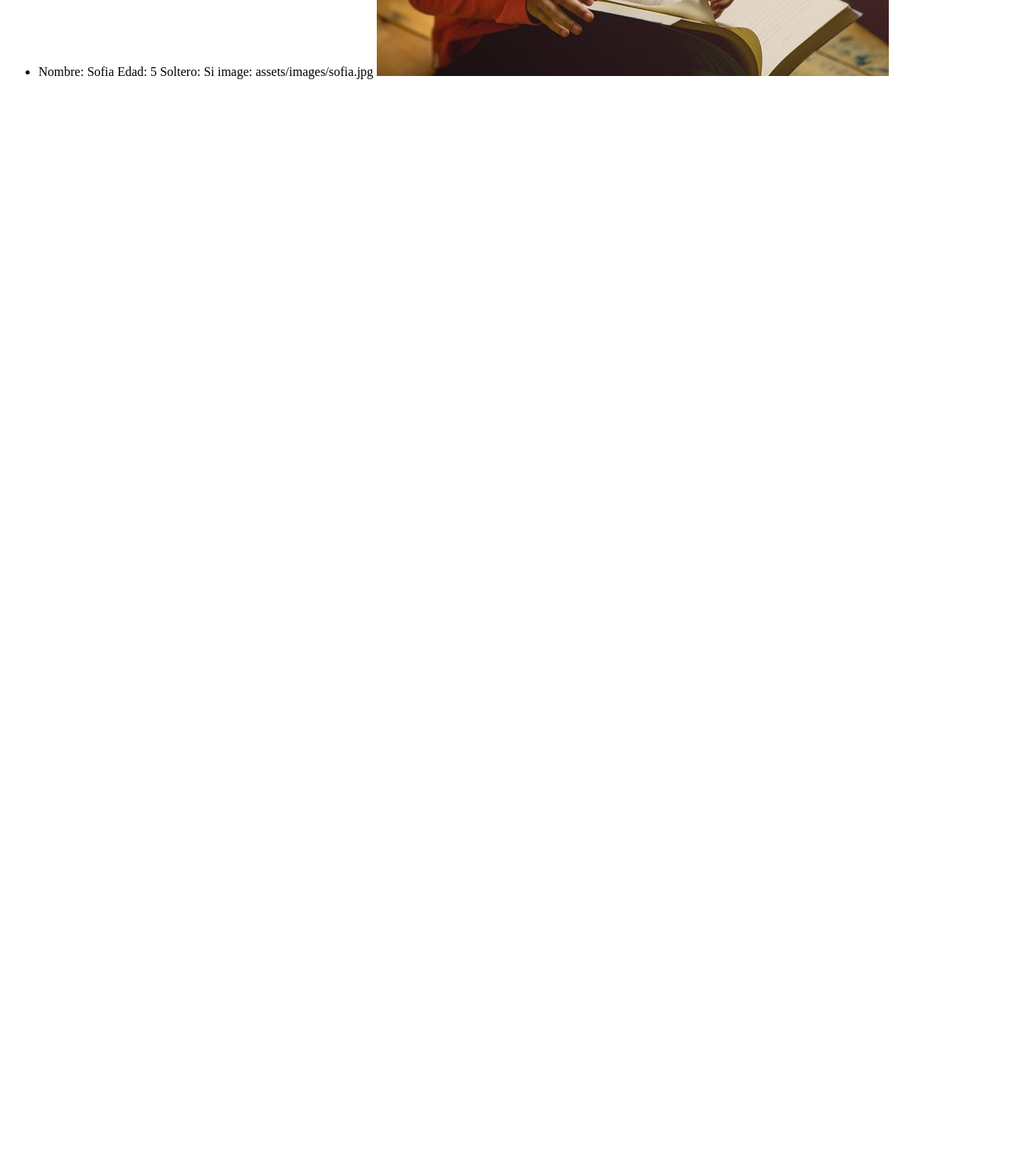
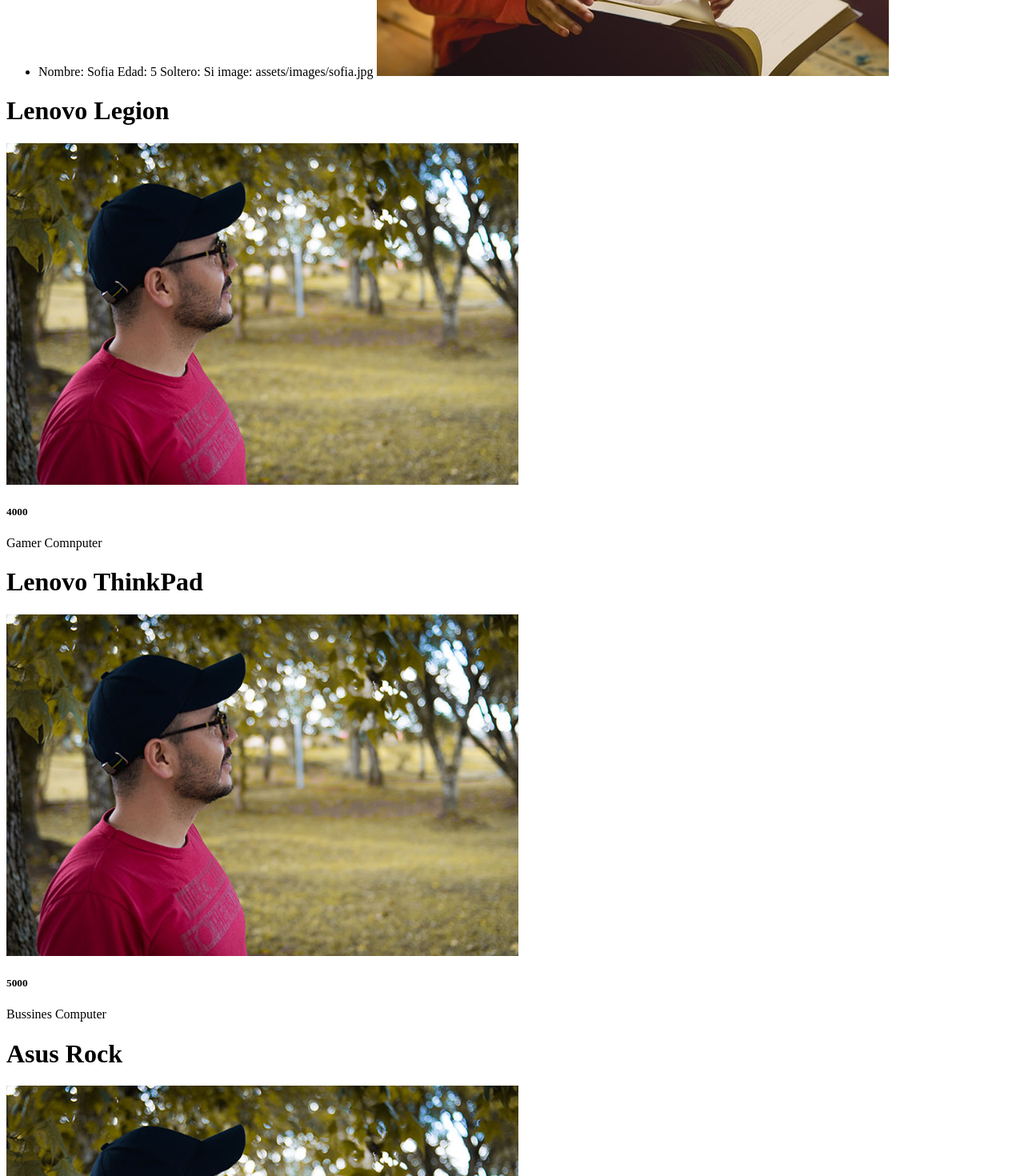
Before and after one commit to riverodc/myapp-angular, an Angular app: page / in a window 1280 px wide. Shown: the part 1480-2950 px from the top of the page at 80% size. Before the commit the page ends 1595 px from the top, so only its background shows below. Built offline with nearby package versions, Linux system fonts and the light colour scheme.

Commit message:
Componentes

```diff
--- a/src/app/app.component.html
+++ b/src/app/app.component.html
@@ -53,9 +53,11 @@
 
     Nombre: {{ user.name }}
     Edad: {{ user.age }}
-    Soltero: {{ user.isSingle ? 'Si' : 'No'}}
+    Soltero: {{ user.isSingle ? 'Si' : 'No'}} <!-- Condicional -->
     image: {{ user.avatar}}
     <img [src]="user.avatar" alt="">
 
   </li>
 </ul>
+
+<app-product [product]="product" *ngFor="let product of products"></app-product>
--- a/src/app/app.component.ts
+++ b/src/app/app.component.ts
@@ -1,4 +1,6 @@
 import { Component } from '@angular/core';
+
+import { Product } from './models/product.model';
 
 /* interface sirve para definir globalmente el tipo de dato de un objeto */
 interface User {
@@ -48,6 +50,38 @@
   ];
 
   bibleBookName = '';
+
+  /* Construimos un array de productos */
+  products: Product[] = [
+    {
+      title: 'Lenovo Legion',
+      price: 4000,
+      text: 'Gamer Comnputer',
+      image: 'assets/images/daniel.jpg',
+
+    },
+    {
+      title: 'Lenovo ThinkPad',
+      price: 5000,
+      text:'Bussines Computer',
+      image: 'assets/images/daniel.jpg',
+
+    },
+    {
+      title: 'Asus Rock',
+      price: 4500,
+      text:'Gamer Computer',
+      image: 'assets/images/daniel.jpg',
+    },
+
+
+  ];
+
+
+
+
+
+
 /* Nuevo metodo para agregar un elemento a mi lista */
   addBibleBook() {
     this.bibleBooks.push(this.bibleBookName);
--- a/src/app/app.module.ts
+++ b/src/app/app.module.ts
@@ -4,10 +4,12 @@
 
 import { AppRoutingModule } from './app-routing.module';
 import { AppComponent } from './app.component';
+import { ProductComponent } from './product/product.component';
 
 @NgModule({
   declarations: [
-    AppComponent
+    AppComponent,
+    ProductComponent
   ],
   imports: [
     BrowserModule,
--- /dev/null
+++ b/src/app/models/product.model.ts
@@ -0,0 +1,6 @@
+export interface Product {
+    title: string;
+    image: string;
+    price: number;
+    text: string;
+}
--- /dev/null
+++ b/src/app/product/product.component.html
@@ -0,0 +1,4 @@
+<h1>{{ product.title }}</h1>
+<img [src]="product.image" alt="">
+<h5>{{ product.price }}</h5>
+<p>{{ product.text }}</p>
```
Also changed, not shown: src/app/product/product.component.ts (added, +19 -0 lines).
